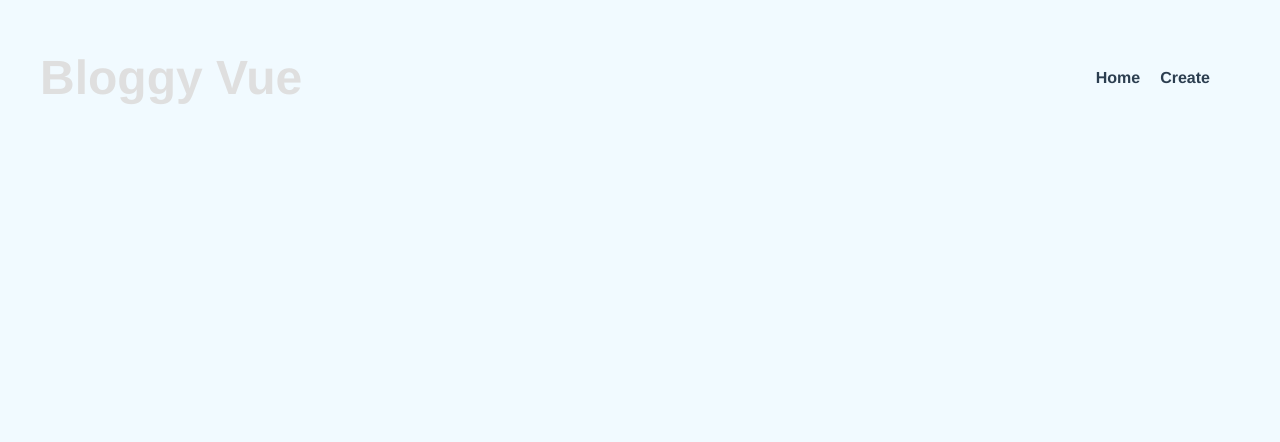
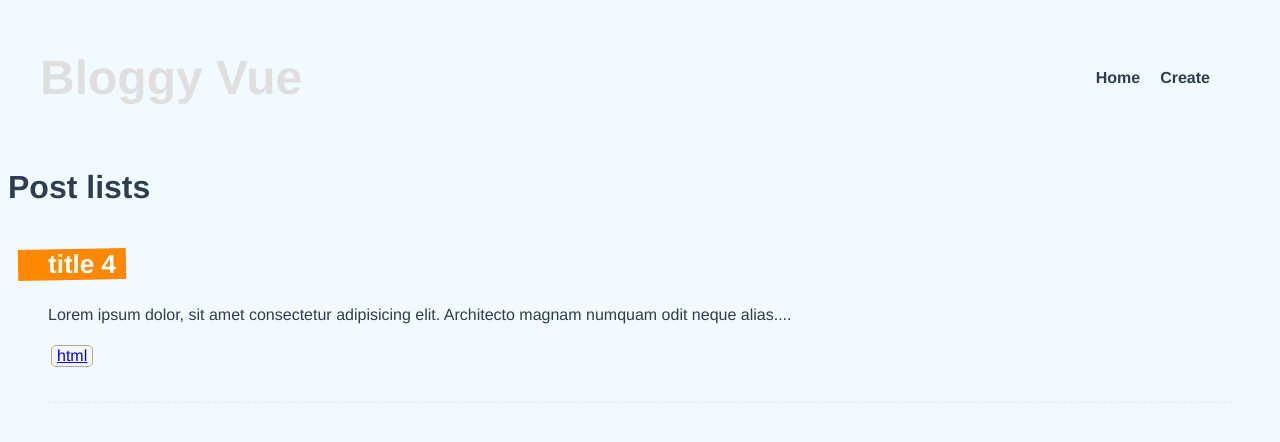
Before and after one commit to khaingzinkhaingzin/composition-api, a Vue app: page /tags/html in a window 1280 px wide. Shown: the top 442 px of the page. Built offline with nearby package versions, Linux system fonts and the light colour scheme; data requests are answered from the project's data file.

Commit message:
Creating a tag filter route

```diff
--- a/database/db.json
+++ b/database/db.json
@@ -28,6 +28,22 @@
       "title": "Where can I get some?",
       "body": "There are many variations of passages of Lorem Ipsum available, but the majority have suffered alteration in some form, by injected humour, or randomised words which don't look even slightly believable. If you are going to use a passage of Lorem Ipsum, you need to be sure there isn't anything embarrassing hidden in the middle of text. All the Lorem Ipsum generators on the Internet tend to repeat predefined chunks as necessary, making this the first true generator on the Internet. It uses a dictionary of over 200 Latin words, combined with a handful of model sentence structures, to generate Lorem Ipsum which looks reasonable. The generated Lorem Ipsum is therefore always free from repetition, injected humour, or non-characteristic words etc.",
       "tags": []
+    },
+    {
+      "id": "c248",
+      "title": "Why do we use it?",
+      "body": "It is a long established fact that a reader will be distracted by the readable content of a page when looking at its layout. The point of using Lorem Ipsum is that it has a more-or-less normal distribution of letters, as opposed to using 'Content here, content here', making it look like readable English. Many desktop publishing packages and web page editors now use Lorem Ipsum as their default model text, and a search for 'lorem ipsum' will uncover many web sites still in their infancy. Various versions have evolved over the years, sometimes by accident, sometimes on purpose (injected humour and the like).",
+      "tags": [
+        "vue"
+      ]
+    },
+    {
+      "id": "664d",
+      "title": "What is Vue?",
+      "body": "Vue (pronounced /vjuː/, like view) is a JavaScript framework for building user interfaces. It builds on top of standard HTML, CSS, and JavaScript and provides a declarative, component-based programming model that helps you efficiently develop user interfaces of any complexity.",
+      "tags": [
+        "vue"
+      ]
     }
   ]
 }
--- a/src/components/SinglePost.vue
+++ b/src/components/SinglePost.vue
@@ -5,7 +5,9 @@
         </router-link>
         <p>{{ cutPostBody }}</p>
         <div v-for="tag in post.tags" :key="tag" class="pill">
-            {{ tag }}
+            <router-link :to="{name: 'Tag', params: {tag: tag}}">
+                {{ tag }}
+            </router-link>
         </div>
     </div>
 </template>
--- a/src/router/index.js
+++ b/src/router/index.js
@@ -2,6 +2,7 @@ import { createRouter, createWebHistory } from 'vue-router'
 import HomeView from '../views/HomeView.vue'
 import Detail from '../views/Detail.vue'
 import Create from '../views/Create.vue'
+import Tag from '../views/Tag.vue'
 
 const routes = [
   {
@@ -20,6 +21,12 @@ const routes = [
     name: 'Create',
     component: Create
   },
+  {
+    path: '/tags/:tag',
+    name: 'Tag',
+    component: Tag,
+    props: true
+  },
 ]
 
 const router = createRouter({
--- a/src/views/Detail.vue
+++ b/src/views/Detail.vue
@@ -4,6 +4,9 @@
 		<div v-if="post" class="post">
 			<h2>{{ post.title }}</h2>
 			<p>{{ post.body }}</p>
+            <div v-for="tag in post.tags" :key="tag" class="pill">
+                {{ tag }}
+            </div>
 		</div>
 		<div v-else>
             <Spinner></Spinner>
--- /dev/null
+++ b/src/views/Tag.vue
@@ -0,0 +1,36 @@
+<template>
+	<div v-if="error">{{ error }}</div>
+	<div v-if="posts.length">
+        <PostsList :posts="filteredPosts"></PostsList>
+    </div>
+    <div v-else>
+        <Spinner></Spinner>
+    </div>
+</template>
+
+<script>
+import PostsList from '../components/PostsList'
+import { computed } from 'vue';
+import Spinner from '../components/Spinner'
+import getPosts from "../composables/getPosts";
+
+export default {
+  components: {
+    PostsList, Spinner },
+	props: ["tag"],
+	setup(props) {
+		let { posts, error, load } = getPosts();
+		load();
+
+        let filteredPosts = computed(() => {
+            return posts.value.filter((post) => {
+                return post.tags && post.tags.includes(props.tag);
+            });
+        });
+
+		return { posts, error, filteredPosts };
+	},
+};
+</script>
+
+<style></style>
```
